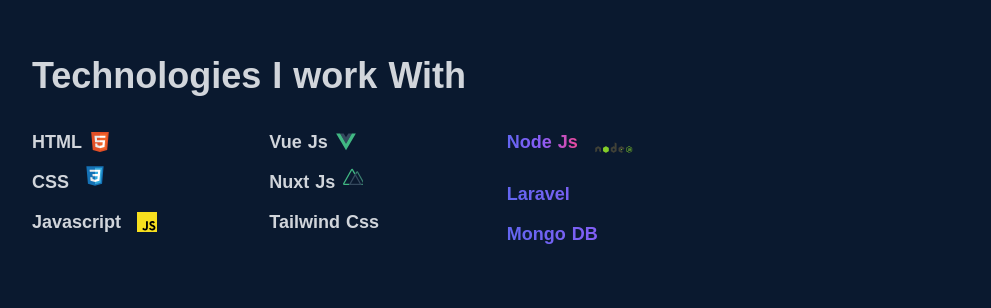
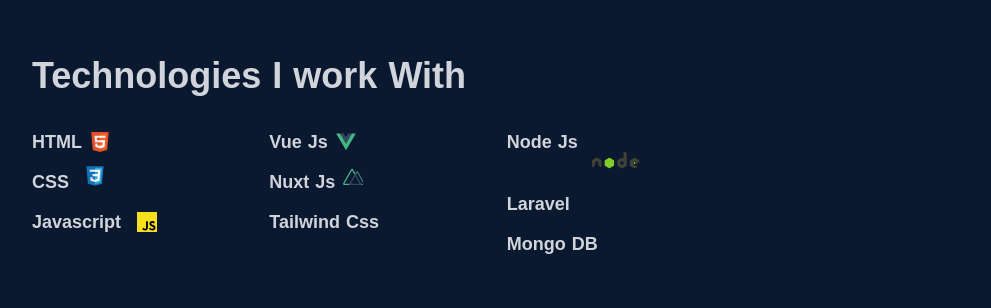
Before and after one commit to waledagne/portfolio-site, a Nuxt app: page / in a window 1280 px wide. Shown: the part 1180-1488 px from the top of the page, without its empty margins (168-1159 px from the left). Built offline with nearby package versions, Linux system fonts and the light colour scheme.

Commit message:
image hover

```diff
--- a/components/skills.vue
+++ b/components/skills.vue
@@ -45,20 +45,16 @@
             </li>
             <li class="flex flex-col w-full">
               <div class="flex flex-row">
-                <h3
-                  class="text-lg font-semibold text-transparent bg-clip-text bg-gradient-to-r from-indigo-500 via-purple-500 to-pink-500"
-                >
-                  Node Js
-                </h3>
-                <img class="mx-4" src="~/assets/images/node.svg" alt="" />
+                <h3 class="text-lg font-semibold text-gray-300">Node Js</h3>
+                <img class="mx-3" src="~/assets/images/node.svg" alt="" />
               </div>
               <h3
-                class="text-lg font-semibold mt-3 text-transparent bg-clip-text bg-gradient-to-r from-indigo-500 via-purple-500 to-pink-500"
+                class="text-lg font-semibold mt-3 text-transparent text-gray-300"
               >
                 Laravel
               </h3>
               <h3
-                class="text-lg font-semibold mt-3 text-transparent bg-clip-text bg-gradient-to-r from-indigo-500 via-purple-500 to-pink-500"
+                class="text-lg font-semibold mt-3 text-transparent text-gray-300"
               >
                 Mongo DB
               </h3>
--- a/components/works.vue
+++ b/components/works.vue
@@ -118,7 +118,7 @@
             class="flex flex-col md:flex-row md:justify-start md:items-start mt-8 relative"
           >
             <div class="w-full md:mx-4 relative">
-              <div class="rounded-lg shadow-lg p-4">
+              <div class="rounded-lg p-4">
                 <div class="flex flex-row justify-center items-center">
                   <img
                     src="~/assets/images/alemekina.png"
```
Also changed, not shown: assets/images/node.svg.
